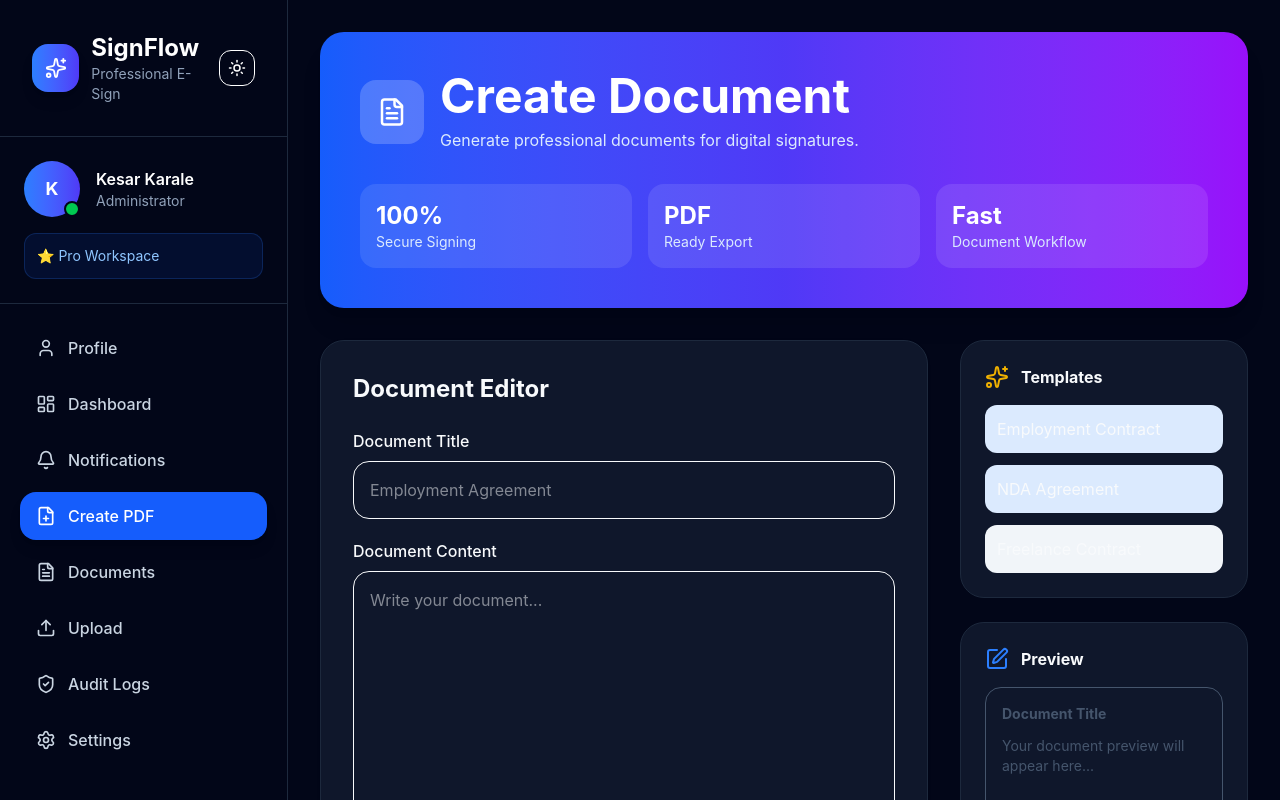
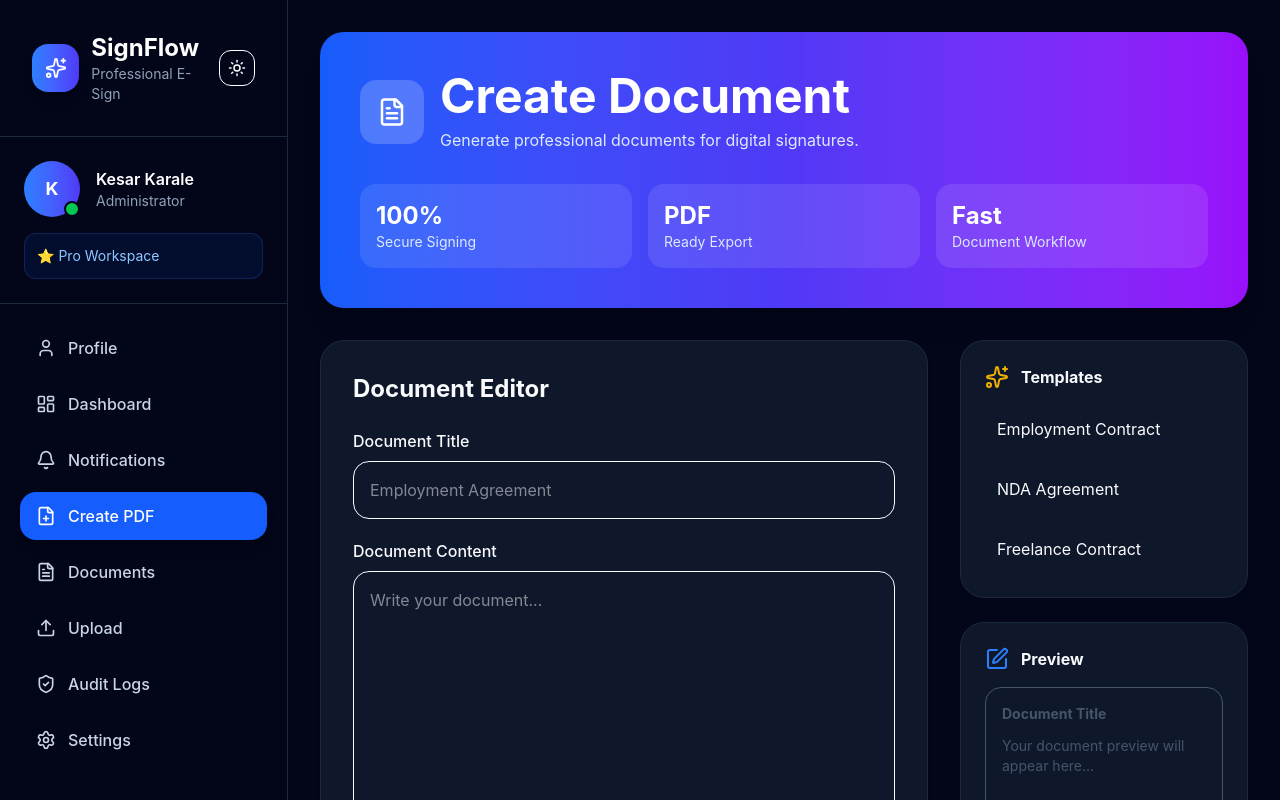
Before and after one commit to Kesarkarale/signflow, a Next.js app: page /create-document in a window 1280 px wide. Shown: the top 800 px of the page. Built offline with nearby package versions, Linux system fonts and the light colour scheme.

Commit message:
Update page.tsx

```diff
--- a/src/app/create-document/page.tsx
+++ b/src/app/create-document/page.tsx
@@ -275,7 +275,7 @@ setContent(
 "Employment Agreement between Company and Employee..."
 )
 }
-className="w-full text-left p-3 rounded-xl bg-blue-100"
+className="w-full text-left p-3 rounded-xl bg-white-100"
 >
 Employment Contract
 </button>
@@ -286,7 +286,7 @@ setContent(
 "Non Disclosure Agreement..."
 )
 }
-className="w-full text-left p-3 rounded-xl bg-blue-100"
+className="w-full text-left p-3 rounded-xl bg-white-100"
 >
 NDA Agreement
 </button>
@@ -297,7 +297,7 @@ setContent(
 "Freelance Service Agreement..."
 )
 }
-className="w-full text-left p-3 rounded-xl bg-slate-100"
+className="w-full text-left p-3 rounded-xl bg-white-100"
 >
 Freelance Contract
 </button>
```
